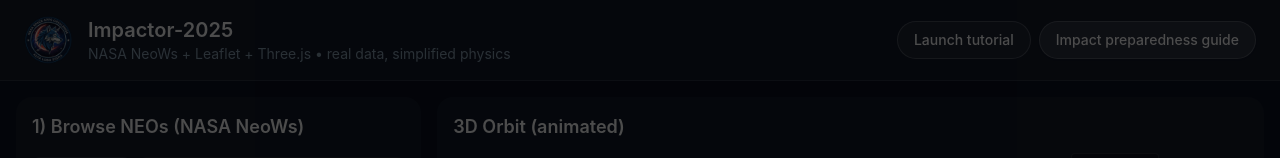
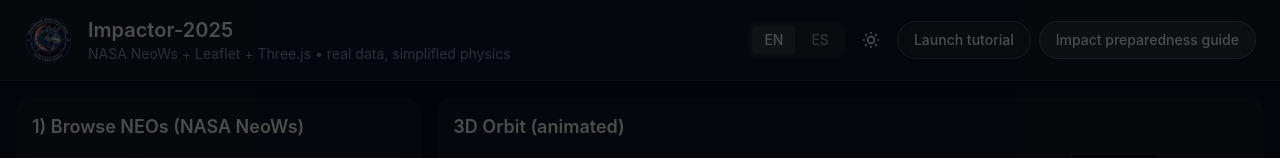
Before and after one commit to Alfa-Lobo-Sigma/SpaceApps-Challenge, a React (Vite) app: page / in a window 1280 px wide. Shown: the top 158 px of the page. Built offline with nearby package versions, Linux system fonts and the light colour scheme; no server answers.

Commit message:
Add theme and language switchers to header (#19)

```diff
--- a/src/components/Header.tsx
+++ b/src/components/Header.tsx
@@ -1,4 +1,6 @@
 import type { MouseEventHandler } from 'react'
+import ThemeSwitcher from './ThemeSwitcher'
+import LanguageSwitcher from './LanguageSwitcher'
 
 type HeaderProps = {
   onPreparednessClick: MouseEventHandler<HTMLButtonElement>
@@ -19,6 +21,8 @@ export default function Header({ onPreparednessClick, onTutorialClick }: HeaderP
           </div>
         </div>
         <div className="flex flex-wrap items-center gap-2">
+          <LanguageSwitcher />
+          <ThemeSwitcher />
           <button
             type="button"
             onClick={onTutorialClick}
```
